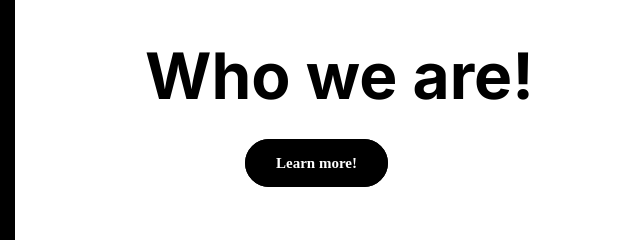
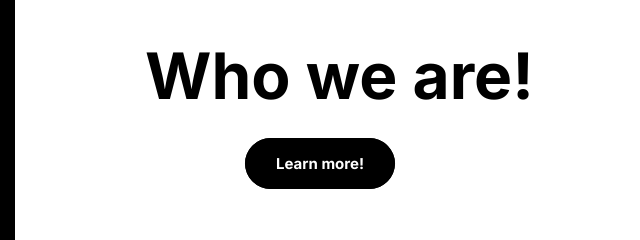
Before and after one commit to abduulthecoder/yallah-website, a plain HTML site: page index.html in a window 1280 px wide. Shown: the part 2260-2500 px from the top of the page, 128-768 px from the left. Drawn offline with nearby package versions, Linux system fonts and the light colour scheme.

Commit message:
Update about-us.css

```diff
--- a/Styles/about-us.css
+++ b/Styles/about-us.css
@@ -36,6 +36,9 @@
     border-width: 1.5px;
     border-radius: 40px;
 
+    font-family: "Inter";
+    font-weight: 700;
+    font-style: normal;
     font-size: 15px;
     font-weight: bold;
     color: white;
```
